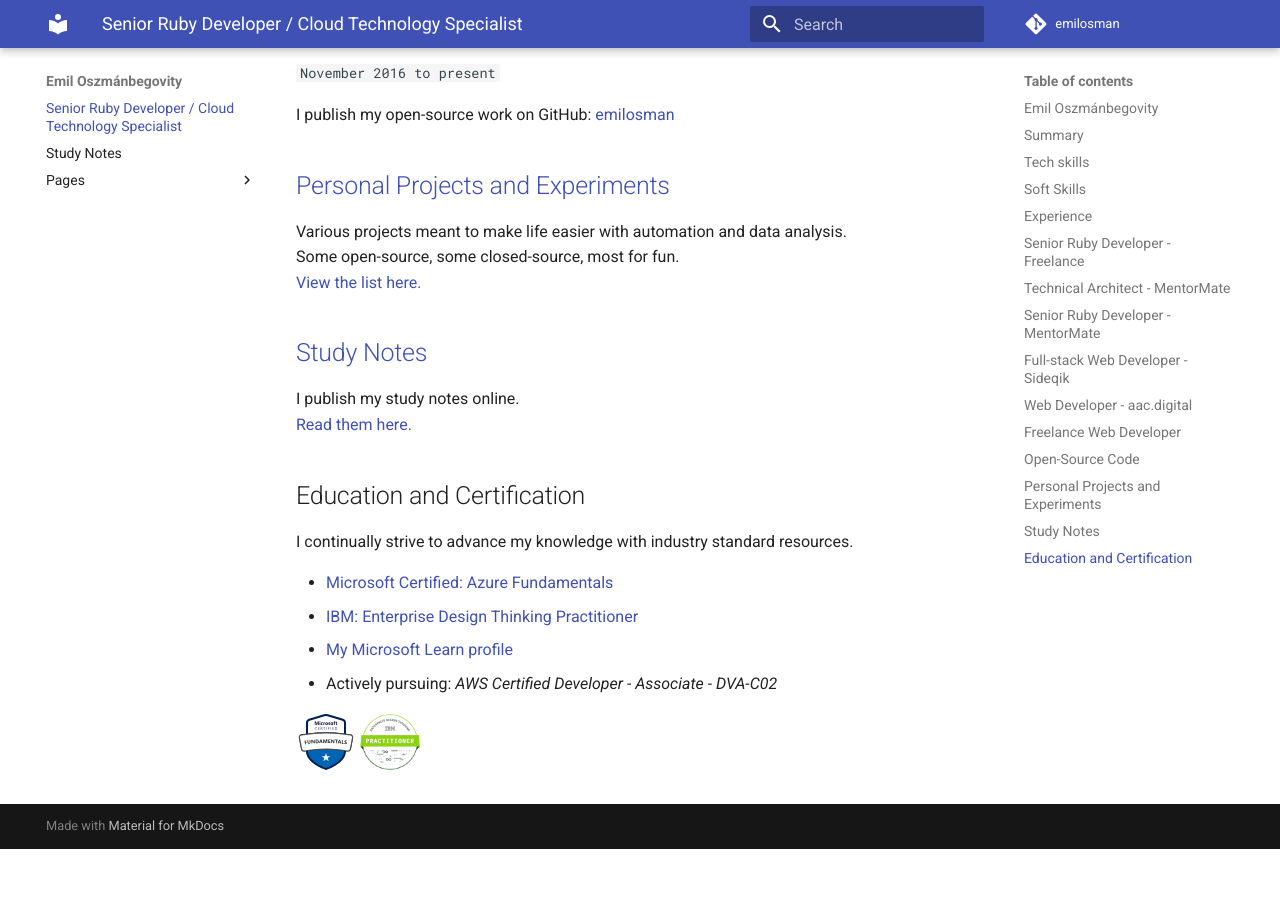
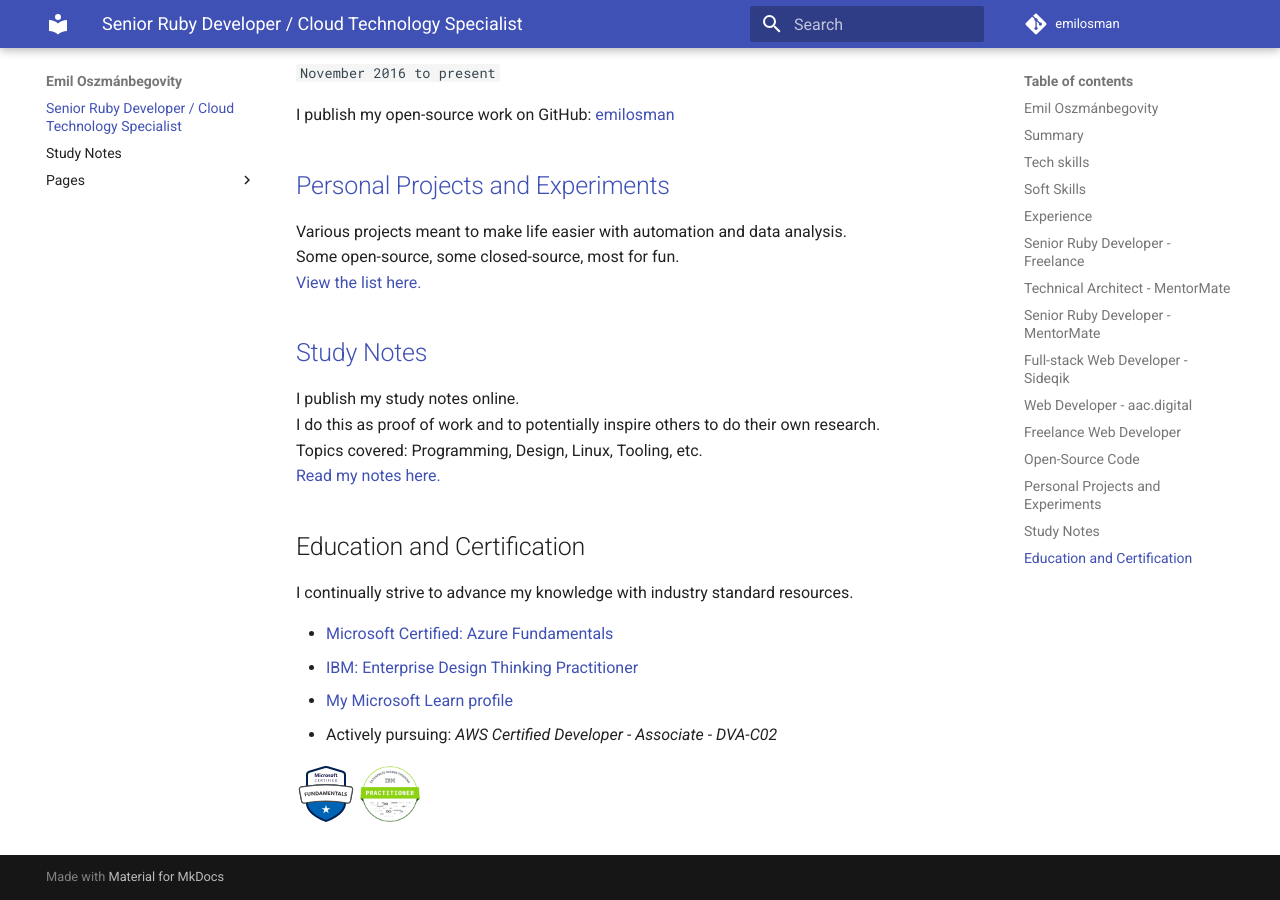
Before and after one commit to emilosman/emilosman, an MkDocs documentation site: the page built from docs/index.md, in a window 1280 px wide and 900 px high, scrolled down 3398 px. Built offline with MkDocs 1.6.1 and Material for MkDocs 9.7.7, drawn with Linux system fonts in a browser that asks for light colours; before the commit the page ends 4247 px from its top, so only the background shows below that; some of the changed text lies outside the part shown.

Commit message:
update text

```diff
--- a/docs/index.md
+++ b/docs/index.md
@@ -109,7 +109,9 @@ Some open-source, some closed-source, most for fun.
 
 ## [Study Notes](/study-notes)
 I publish my study notes online.
-[Read them here.](/study-notes)
+I do this as proof of work and to potentially inspire others to do their own research.
+Topics covered: Programming, Design, Linux, Tooling, etc.
+[Read my notes here.](/study-notes)
 
 ## Education and Certification
 I continually strive to advance my knowledge with industry standard resources.
```
Also changed, not shown: other parts of docs/index.md (+1 -1 lines), 1 other file.
